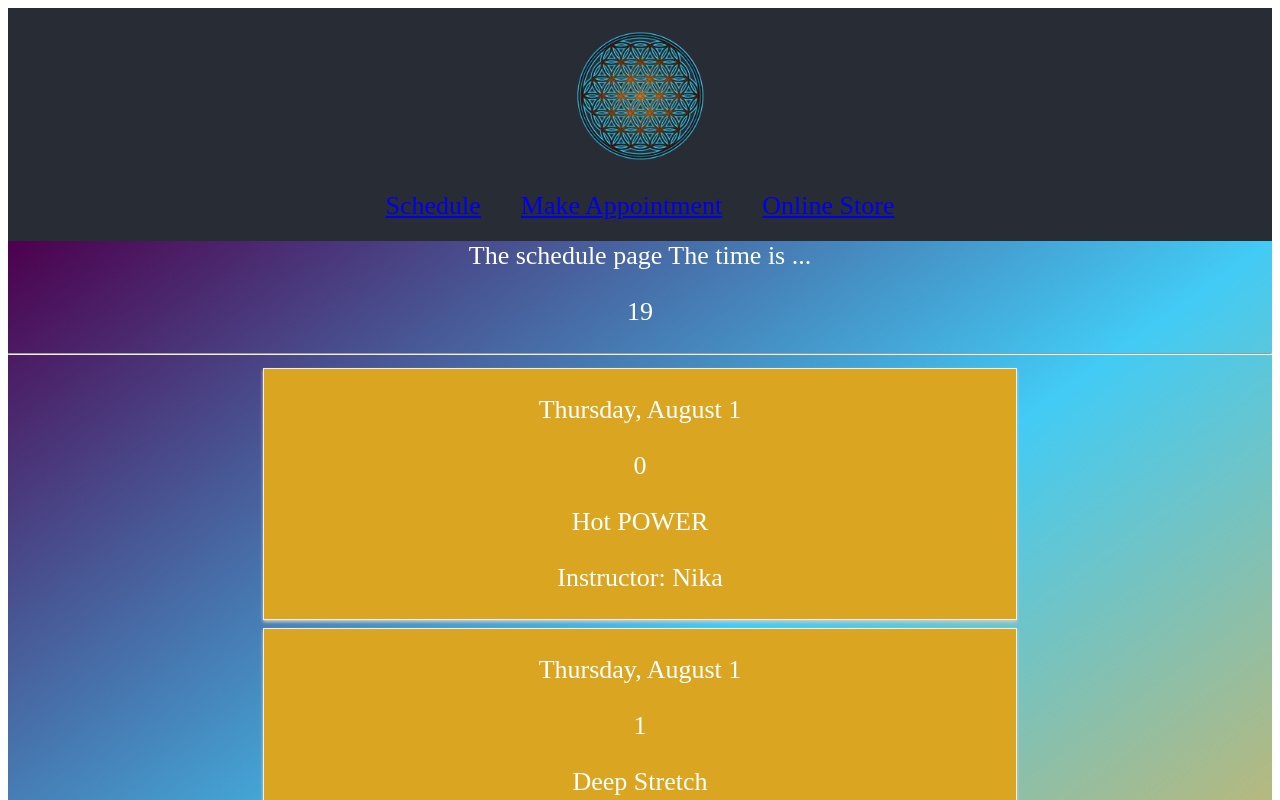
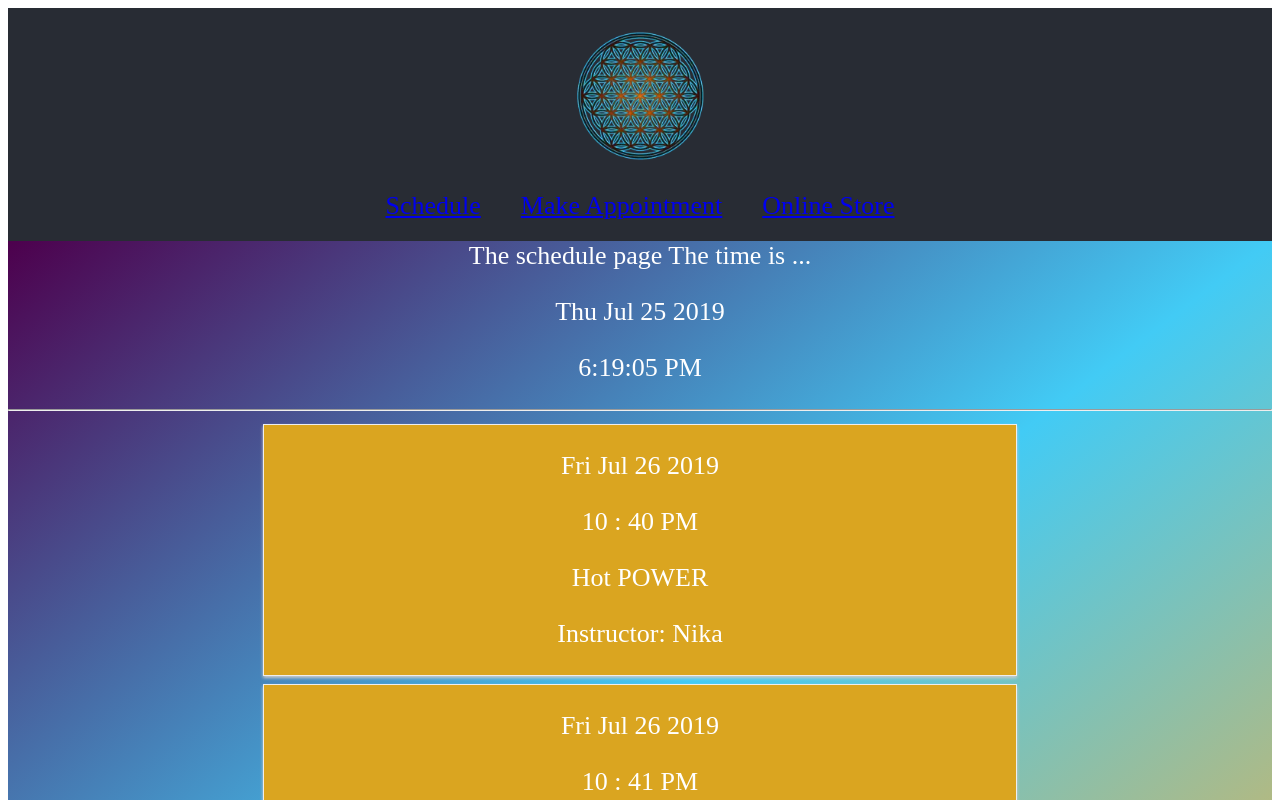
Before and after one commit to step818/hack-your-healing, a React app: page /#/schedule in a window 1280 px wide. Shown: the top 800 px of the page. Built offline with nearby package versions, Linux system fonts and the light colour scheme.

Commit message:
updates state when getMinutes and getHours >= timeArray

```diff
--- a/src/components/Schedule.jsx
+++ b/src/components/Schedule.jsx
@@ -9,20 +9,20 @@ class Schedule extends React.Component {
         this.state = {
             masterScheduleList: [
                 {
-                    date: 'Thursday, August 1',
-                    time: 0,
+                    date: 'Fri Jul 26 2019',
+                    time: '10 : 40 PM',
                     title: 'Hot POWER',
                     instructor: 'Nika'
                 },
                 {
-                    date: 'Thursday, August 1',
-                    time: 1,
+                    date: 'Fri Jul 26 2019',
+                    time: '10 : 41 PM',
                     title: 'Deep Stretch',
                     instructor: 'Ali\'i'
                 },
                 {
-                    date: 'Thursday, August 1',
-                    time: 2,
+                    date: 'Fri Jul 26 2019',
+                    time: '10 : 42 PM',
                     title: 'Kundalini',
                     instructor: 'Keanu11111'
                 }
@@ -36,7 +36,7 @@ class Schedule extends React.Component {
         this.updateTimer = setInterval(() => this.updateSchedule(), 30000);
     }
 
-    callMe() {
+    showTime() {
         setInterval(() => {
             this.setState({ date: new Date() });
         }, 1000);
@@ -46,11 +46,16 @@ class Schedule extends React.Component {
         console.log("updateSchedule called");
 
         // If (now >= then) {setState below}
-        if(this.state.date.getMinutes() >= this.state.masterScheduleList[0].time){
-            console.log("if statement called!");
+        if(this.state.date.toDateString() == this.state.masterScheduleList[0].date){    console.log("1st if statement called!");
+            let timeArray = this.state.masterScheduleList[0].time.split(' ');
+            if (this.state.date.getHours() >= timeArray[0] && this.state.date.getMinutes() >= timeArray[2]) {
+
+            console.log("2nd if statement called!");
+
             var newMasterScheduleList = this.state.masterScheduleList.slice();
             newMasterScheduleList.shift();
             this.setState({masterScheduleList: newMasterScheduleList});
+            }
         }
 
     }
@@ -61,8 +66,9 @@ class Schedule extends React.Component {
                 <div>
                     The schedule page
                     The time is ...
-                    <p>{this.state.date.getMinutes()}</p>
-                    {this.callMe()}
+                    <p>{this.state.date.toDateString()}</p>
+                    <p>{this.state.date.toLocaleTimeString()}</p>
+                    {this.showTime()}
                     <ScheduleList  masterScheduleList={this.state.masterScheduleList} />
                 </div>
             );
```
